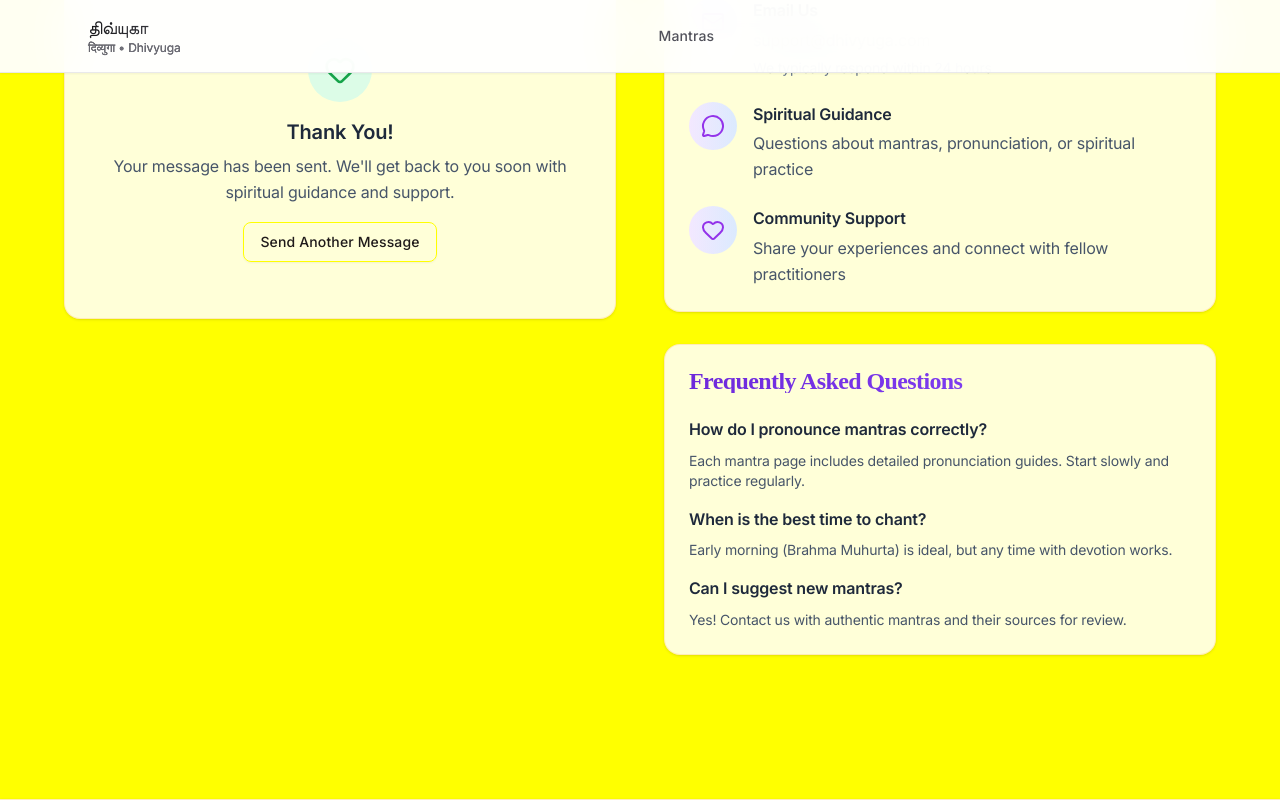
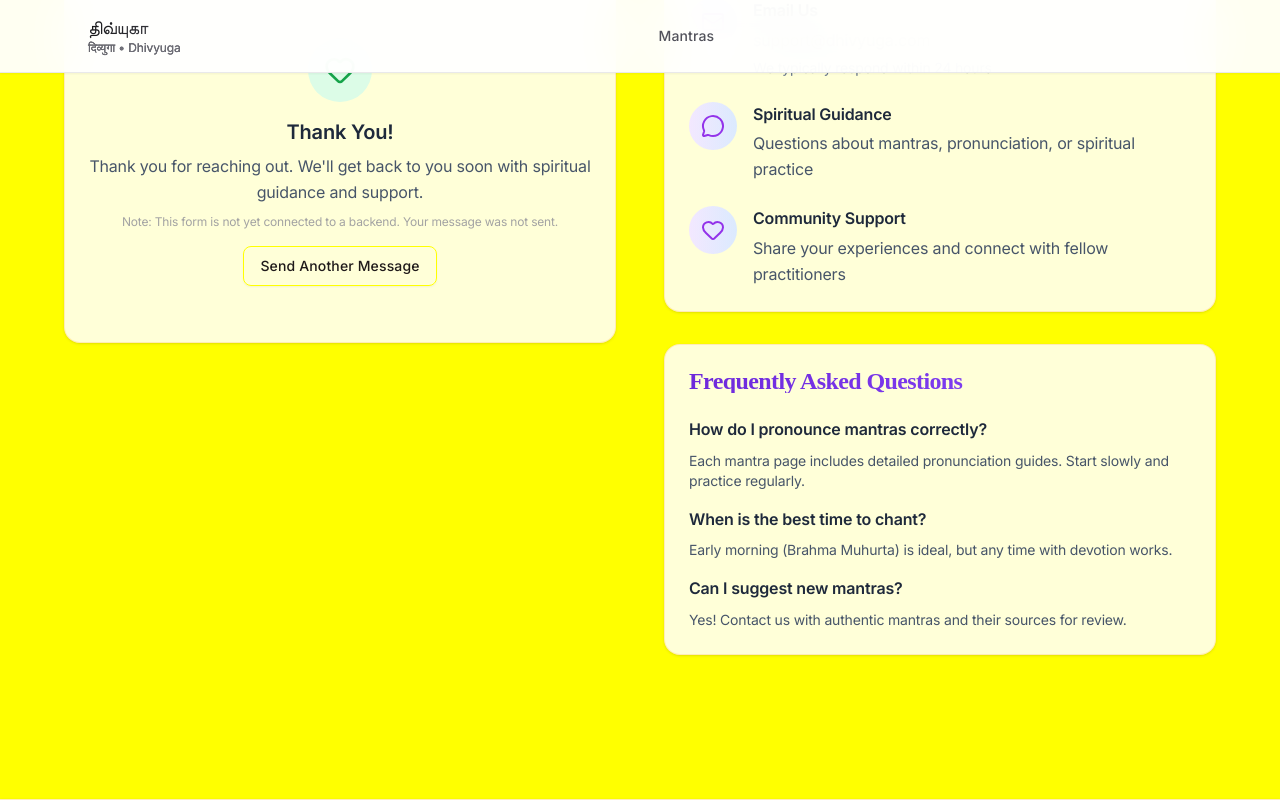
Before and after one commit to CodeMinds-Digital/dhivyuga, a Next.js app: page /en/contact in a window 1280 px wide. Both pictures are taken after typing "Sample", "name@example.com", "Sample", "Sample" into the empty fields and a click on the button "Send Message". Shown: the part 689-1489 px from the top of the page. Built offline with nearby package versions, Linux system fonts and the light colour scheme; no server answers.

Commit message:
fix: add notice to contact form about backend not connected
The contact form simulates a delay and shows fake success. Add a visible
notice so users know their message was not actually sent.

Co-Authored-By: Claude Opus 4.6 (1M context) <noreply@anthropic.com>

```diff
--- a/app/[locale]/contact/page.tsx
+++ b/app/[locale]/contact/page.tsx
@@ -116,7 +116,10 @@ export default function ContactPage() {
                           Thank You!
                         </h3>
                         <p className="text-slate-600">
-                          Your message has been sent. We'll get back to you soon with spiritual guidance and support.
+                          Thank you for reaching out. We'll get back to you soon with spiritual guidance and support.
+                        </p>
+                        <p className="text-xs text-neutral-400 mt-2">
+                          Note: This form is not yet connected to a backend. Your message was not sent.
                         </p>
                         <Button
                           onClick={() => setSubmitted(false)}
```
